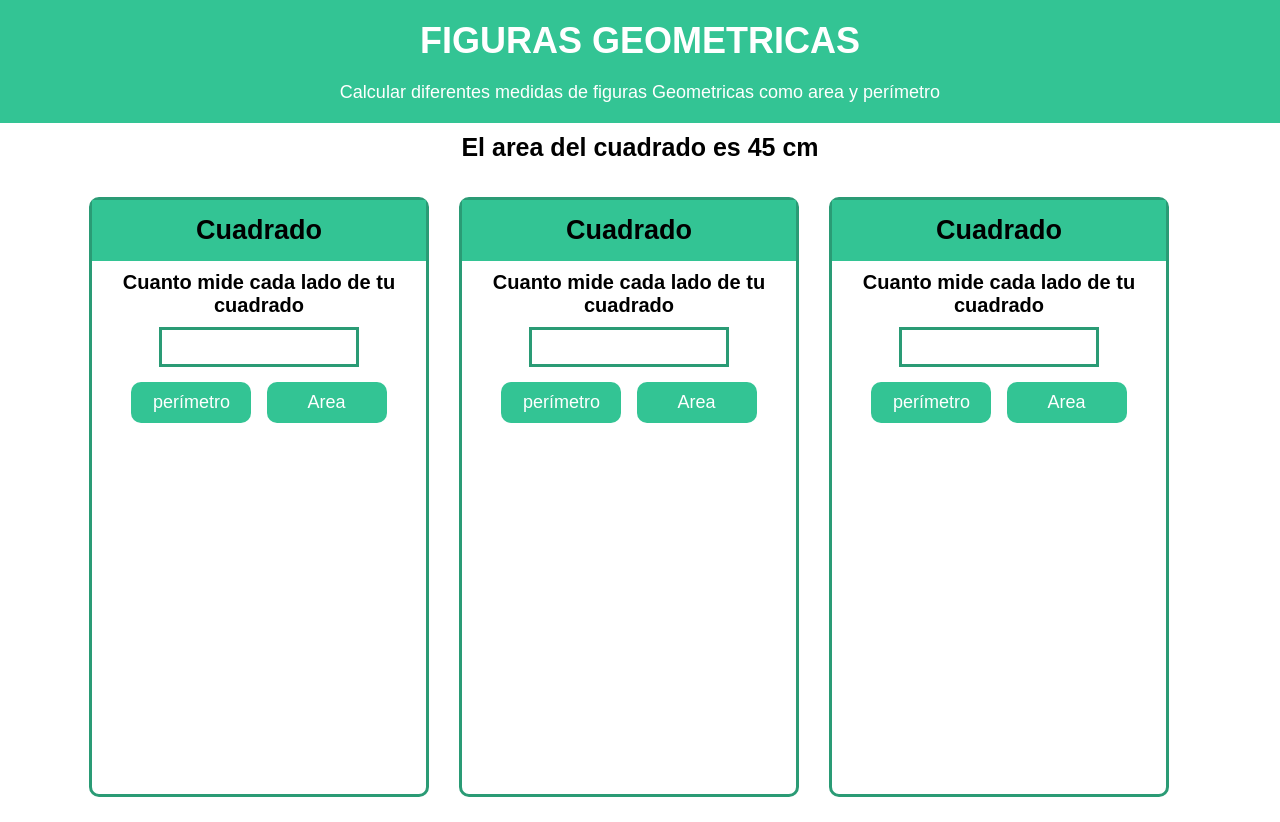
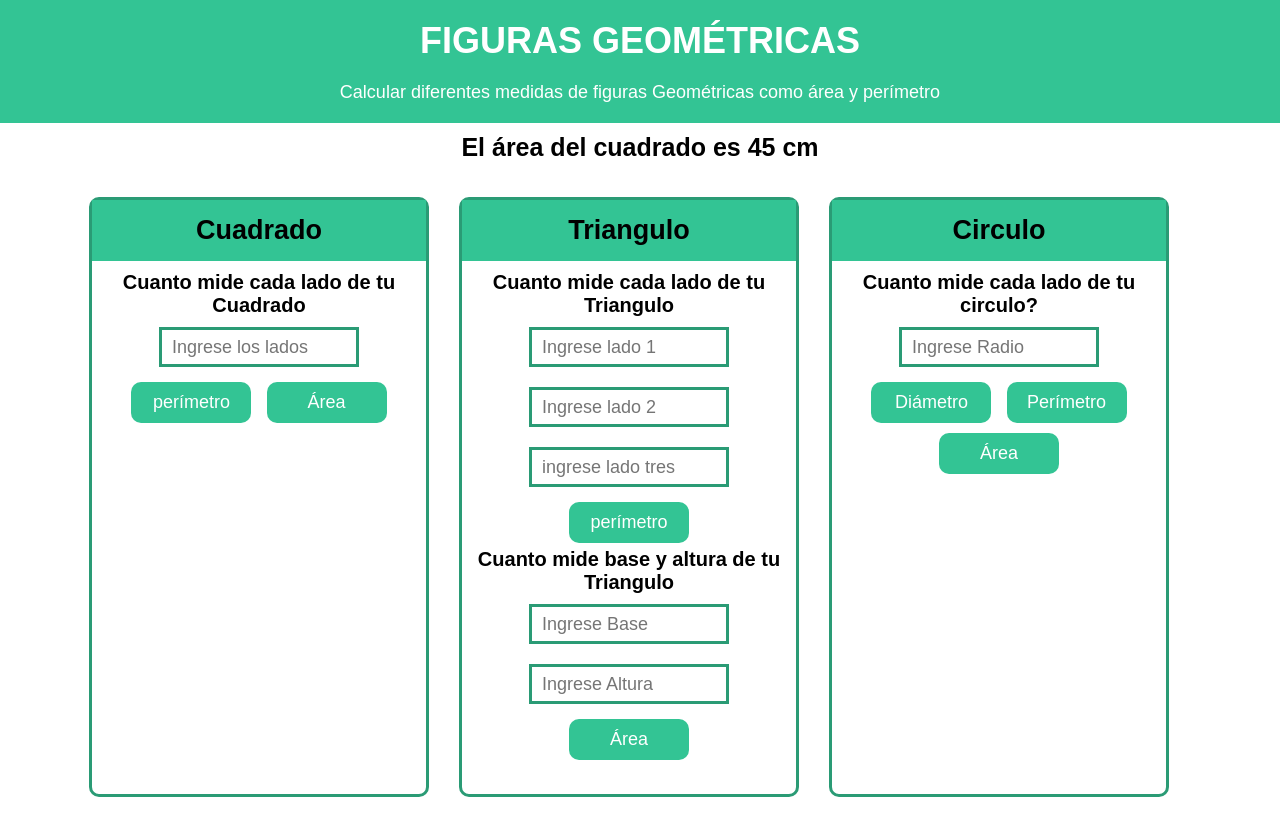
Before and after one commit to DiegoLeandroBarrios/Udemy-Escuela-de-Programacion-y-DesarrolloWeb-desde-cero-a-Master, a plain HTML site: page introduccionCSS/figuras-geometricas/index.html in a window 1280 px wide. Drawn offline with Linux system fonts and the light colour scheme.

Commit message:
Add diseños de las cajas.

```diff
--- a/introduccionCSS/figuras-geometricas/CSS/main.css
+++ b/introduccionCSS/figuras-geometricas/CSS/main.css
@@ -83,3 +83,10 @@ body {
   border-style: none;
   border-radius: 10px;
 }
+.box-main__btn:hover {
+  background-color: rgb(42, 155, 117);
+  cursor: pointer;
+}
+.box-main__btn:active {
+  background: rgb(55, 182, 140);
+}
--- a/introduccionCSS/figuras-geometricas/index.html
+++ b/introduccionCSS/figuras-geometricas/index.html
@@ -6,22 +6,22 @@
       name="viewport"
       content="width=device-width, initial-scale=1.0"
     />
-    <title>Figuras Geometricas</title>
+    <title>Figuras Geométricas</title>
     <link rel="stylesheet" href="CSS/main.css" />
   </head>
   <body>
     <!--ENCABEZADO-->
     <header class="header">
-      <h1 class="header-title">figuras geometricas</h1>
+      <h1 class="header-title">figuras geométricas</h1>
       <p class="header-description">
-        Calcular diferentes medidas de figuras Geometricas como area y
+        Calcular diferentes medidas de figuras Geométricas como área y
         perímetro
       </p>
     </header>
 
     <!--RESPUESTA-->
     <div class="answer">
-      <p>El area del cuadrado es 45 cm</p>
+      <p>El área del cuadrado es 45 cm</p>
     </div>
 
     <!--SECCION DE CAJAS-->
@@ -32,58 +32,95 @@
         </div>
         <div class="box-main">
           <p class="box-main__text">
-            Cuanto mide cada lado de tu cuadrado
+            Cuanto mide cada lado de tu Cuadrado
           </p>
           <input
             class="box-main__input"
             type="number"
             name="side"
             id="side"
+            placeholder="Ingrese los lados"
           />
           <button class="box-main__btn" type="button">
             perímetro
           </button>
-          <button class="box-main__btn" type="button">Area</button>
+          <button class="box-main__btn" type="button">Área</button>
         </div>
       </div>
       <div class="box">
         <div class="box-header">
-          <h2>Cuadrado</h2>
+          <h2>Triangulo</h2>
         </div>
         <div class="box-main">
           <p class="box-main__text">
-            Cuanto mide cada lado de tu cuadrado
+            Cuanto mide cada lado de tu Triangulo
           </p>
           <input
             class="box-main__input"
             type="number"
             name="side"
             id="side"
+            placeholder="Ingrese lado 1"
+          />
+          <input
+            class="box-main__input"
+            type="number"
+            name="side"
+            id="side"
+            placeholder="Ingrese lado 2"
+          />
+          <input
+            class="box-main__input"
+            type="number"
+            name="side"
+            id="side"
+            placeholder="ingrese lado tres"
           />
           <button class="box-main__btn" type="button">
             perímetro
           </button>
-          <button class="box-main__btn" type="button">Area</button>
-        </div>
-      </div>
-      <div class="box">
-        <div class="box-header">
-          <h2>Cuadrado</h2>
-        </div>
-        <div class="box-main">
           <p class="box-main__text">
-            Cuanto mide cada lado de tu cuadrado
+            Cuanto mide base y altura de tu Triangulo
           </p>
           <input
             class="box-main__input"
             type="number"
             name="side"
             id="side"
+            placeholder="Ingrese Base"
+          />
+          <input
+            class="box-main__input"
+            type="number"
+            name="side"
+            id="side"
+            placeholder="Ingrese Altura"
+          />
+          <button class="box-main__btn" type="button">Área</button>
+        </div>
+      </div>
+      <div class="box">
+        <div class="box-header">
+          <h2>Circulo</h2>
+        </div>
+        <div class="box-main">
+          <p class="box-main__text">
+            Cuanto mide cada lado de tu circulo?
+          </p>
+          <input
+            class="box-main__input"
+            type="number"
+            name="side"
+            id="side"
+            placeholder="Ingrese Radio"
           />
           <button class="box-main__btn" type="button">
-            perímetro
+            Diámetro
           </button>
-          <button class="box-main__btn" type="button">Area</button>
+          <button class="box-main__btn" type="button">
+            Perímetro
+          </button>
+          <button class="box-main__btn" type="button">Área</button>
         </div>
       </div>
     </section>
```
